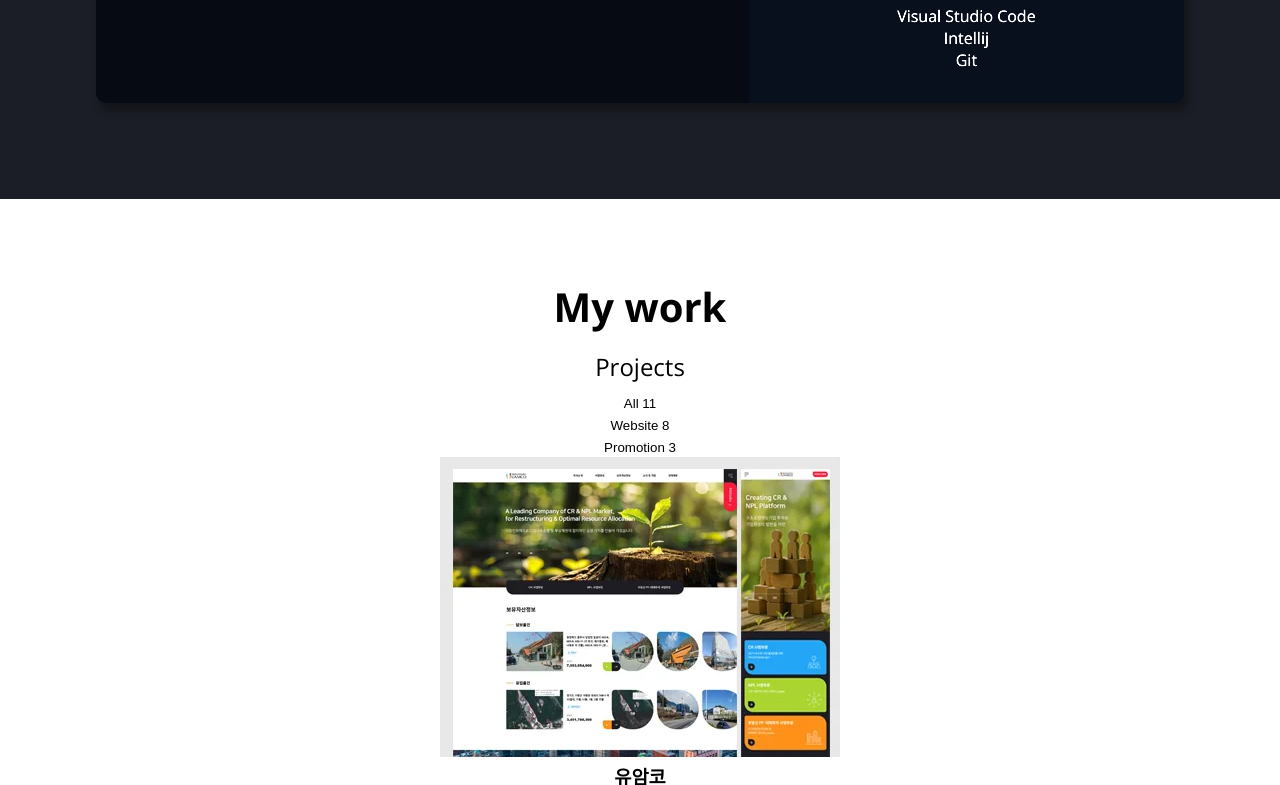
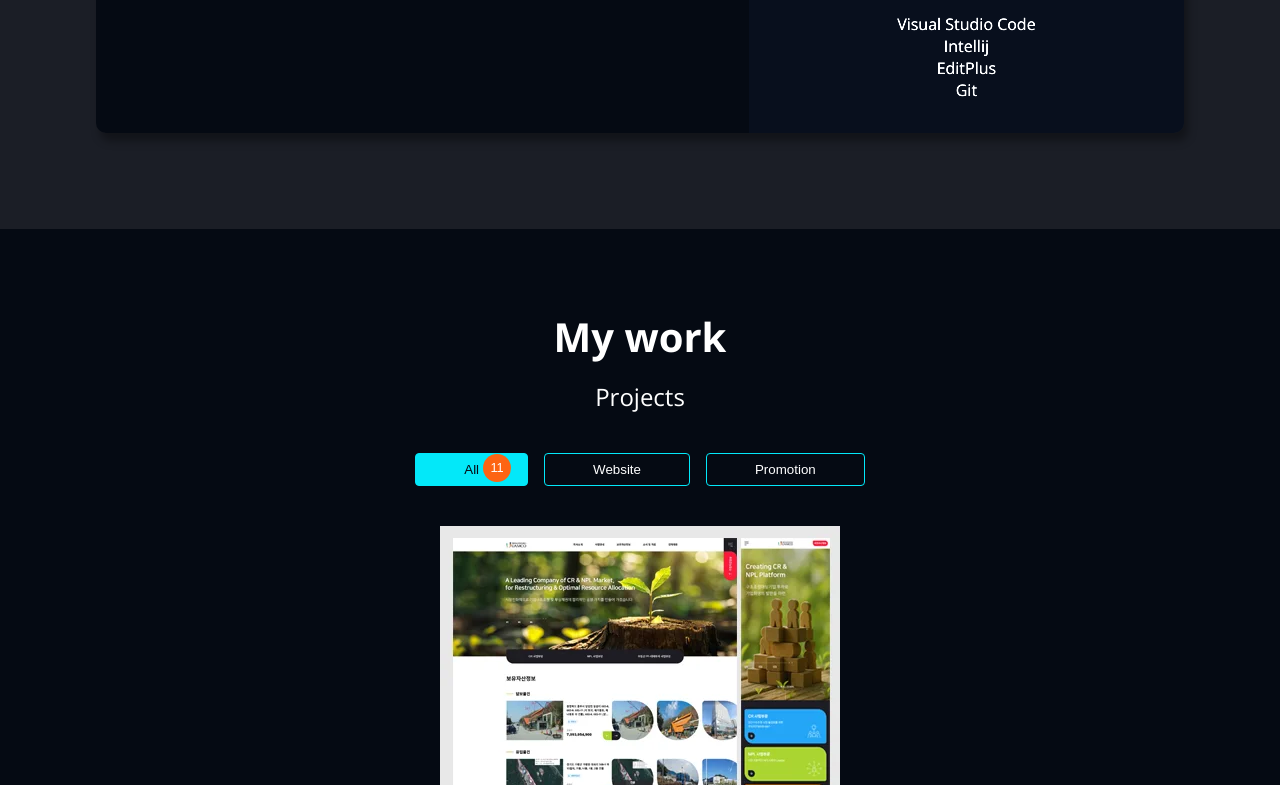
Before and after one commit to leebohyeong/portfolio, a website: page index.html in a window 1280 px wide. Shown: the part 1824-2609 px from the top of the page. Drawn offline with Linux system fonts and the light colour scheme; a web font is replaced by a local one.

Commit message:
css-work 작업중

```diff
--- a/assets/scss/_layout.scss
+++ b/assets/scss/_layout.scss
@@ -5,6 +5,7 @@
     position: fixed;
     top: 0;
     left: 0;
+    z-index: 1;
     width: 100%;
     padding: 1rem;
     background-color: var(--color-primary);
--- a/assets/scss/app.scss
+++ b/assets/scss/app.scss
@@ -20,7 +20,7 @@
     }
 }
 
-.max-width {
+.max-container {
     max-width: var(--size-max-width);
     margin: 0 auto;
 }
@@ -50,7 +50,7 @@
     }
 
     &__text {
-        margin-bottom: 1rem;
+        margin-bottom: 1.5rem;
         font-size: 1.3rem;
     }
 
@@ -191,3 +191,57 @@
         }
     }
 }
+
+/* Work */
+.work {
+    background-color: var(--color-primary);
+    color: var(--color-text);
+
+    &-category {
+        display: flex;
+        justify-content: center;
+        gap: 1rem;
+        margin: 2.5rem;
+
+        &__item {
+            cursor: pointer;
+            white-space: nowrap;
+            position: relative;
+            padding:  0.5rem 3rem;
+            background-color: transparent;
+            border: 1px solid var(--color-accent);
+            border-radius: 4px;
+            color: var(--color-text);
+
+            &--selected {
+                background-color: var(--color-accent);
+                color: var(--color-primary);
+
+                .work-category__count {
+                    opacity: 1;
+                    top: 0;
+                }
+            }
+
+            &:hover .work-category__count{
+                opacity: 1;
+                top: 0;
+            }
+        }
+
+        &__count {
+            opacity: 0;
+            position: absolute;
+            top: -20px;
+            right: 16px;
+            width: 28px;
+            height: 28px;
+            line-height: 28px;
+            background-color: var(--color-accent--variant);
+            border-radius: 100%;
+            color: var(--color-text);
+            font-size: 0.8rem;
+            transition: all 0.2s ease-in;
+        }
+    }
+}
--- a/index.html
+++ b/index.html
@@ -77,7 +77,7 @@
         <a class="home__button" href="#contact">Contact Me</a>
       </section>
       <!-- About -->
-      <section id="about" class="section max-width about">
+      <section id="about" class="section max-container about">
         <header class="section__header">
           <h2 class="section__header-title">About me</h2>
           <p class="section__header-description">
@@ -117,7 +117,7 @@
       </section>
       <!-- Skills -->
       <section id="skills" class="section skills">
-        <div class="skills__container max-width">
+        <div class="skills__container max-container">
           <header class="section__header">
             <h2 class="section__header-title">My Skills</h2>
             <p class="section__header-description">Skills &amp; Attributes</p>
@@ -177,6 +177,7 @@
               <ul>
                 <li>Visual Studio Code</li>
                 <li>Intellij</li>
+                <li>EditPlus</li>
                 <li>Git</li>
               </ul>
             </section>
@@ -185,19 +186,32 @@
       </section>
       <!-- Work -->
       <section id="work" class="section work">
+        <div class="work__container max-container">
           <header class="section__header">
             <h2 class="section__header-title">My work</h2>
             <p class="section__header-description">Projects</p>
           </header>
-        <ul>
-          <li>
-            <button type="button">All <span>11</span></button>
+          <ul class="work-category">
+            <li class="work-category__list">
+              <button
+                class="work-category__item work-category__item--selected"
+                type="button"
+              >
+                All
+                <span class="work-category__count">11</span>
+              </button>
             </li>
-          <li>
-            <button type="button">Website <span>8</span></button>
+            <li class="work-category__list">
+              <button class="work-category__item" type="button">
+                Website
+                <span class="work-category__count">8</span>
+              </button>
             </li>
-          <li>
-            <button type="button">Promotion <span>3</span></button>
+            <li class="work-category__list">
+              <button class="work-category__item" type="button">
+                Promotion
+                <span class="work-category__count">3</span>
+              </button>
             </li>
           </ul>
           <ul>
@@ -260,7 +274,10 @@
             </li>
             <li>
               <a href="#" target="_blank">
-              <img src="assets/images/projects/project_6.webp" alt="HK테일러" />
+                <img
+                  src="assets/images/projects/project_6.webp"
+                  alt="HK테일러"
+                />
                 <div>
                   <h3>HK테일러</h3>
                   <p>설명</p>
@@ -305,7 +322,10 @@
             </li>
             <li>
               <a href="#" target="_blank">
-              <img src="assets/images/projects/project_10.webp" alt="세스코" />
+                <img
+                  src="assets/images/projects/project_10.webp"
+                  alt="세스코"
+                />
                 <div>
                   <h3>세스코</h3>
                   <p>설명</p>
@@ -314,7 +334,10 @@
             </li>
             <li>
               <a href="#" target="_blank">
-              <img src="assets/images/projects/project_11.webp" alt="HL만도" />
+                <img
+                  src="assets/images/projects/project_11.webp"
+                  alt="HL만도"
+                />
                 <div>
                   <h3>HL만도</h3>
                   <p>설명</p>
@@ -322,6 +345,7 @@
               </a>
             </li>
           </ul>
+        </div>
       </section>
       <!-- Testimonials -->
       <section id="testimonials" class="section testimonials">
```
Also changed, not shown: assets/css/app.css. Lines whose indentation alone changed are shown as unchanged.
